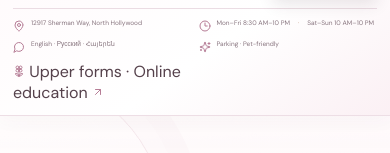
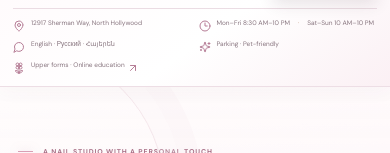
Before and after one commit to b-1-o/tata, a React (Vite) app: page / in a window 390 px wide. Shown: the part 178-331 px from the top of the page. Built offline with nearby package versions, Linux system fonts and the light colour scheme.

Commit message:
Polish quick information links

```diff
--- a/src/styles.css
+++ b/src/styles.css
@@ -1167,10 +1167,13 @@ section[id] { scroll-margin-top: 88px; }
   gap: 12px; padding-top: 12px; margin-top: 12px;
   border-top: 1px solid rgba(228,208,218,.72);
 }
-.quick-info-details > span {
+.quick-info-details > span, .quick-info-details > a {
   display: inline-flex; align-items: center; gap: 7px;
   color: #87747e; font-size: 8px; line-height: 1.4; white-space: nowrap;
 }
+.quick-info-details > a { transition: color .2s; }
+.quick-info-details > a:hover { color: #9e607c; }
+.quick-info-details > a > svg:last-child { margin-left: -4px; }
 .quick-info-details svg { color: #b67d96; flex: 0 0 auto; }
 .quick-info-details i { color: #c29a7d; font-style: normal; padding-inline: 2px; }
 .hero-artist-line {
@@ -1214,7 +1217,7 @@ section[id] { scroll-margin-top: 88px; }
     display: grid; grid-template-columns: repeat(2,minmax(0,1fr));
     gap: 8px 11px; padding-top: 10px; margin-top: 10px;
   }
-  .quick-info-details > span {
+  .quick-info-details > span, .quick-info-details > a {
     display: flex; align-items: flex-start; gap: 6px;
     white-space: normal; font-size: 7px; line-height: 1.45;
   }
@@ -1228,6 +1231,6 @@ section[id] { scroll-margin-top: 88px; }
   .quick-info-intro strong { font-size: 13px; }
   .quick-call, .quick-book { min-width: 100px; padding-inline: 6px; font-size: 6.5px; }
   .quick-info-details { column-gap: 7px; }
-  .quick-info-details > span { font-size: 6.5px; }
+  .quick-info-details > span, .quick-info-details > a { font-size: 6.5px; }
   .hero-artist-line { font-size: 5.8px; }
 }
```
